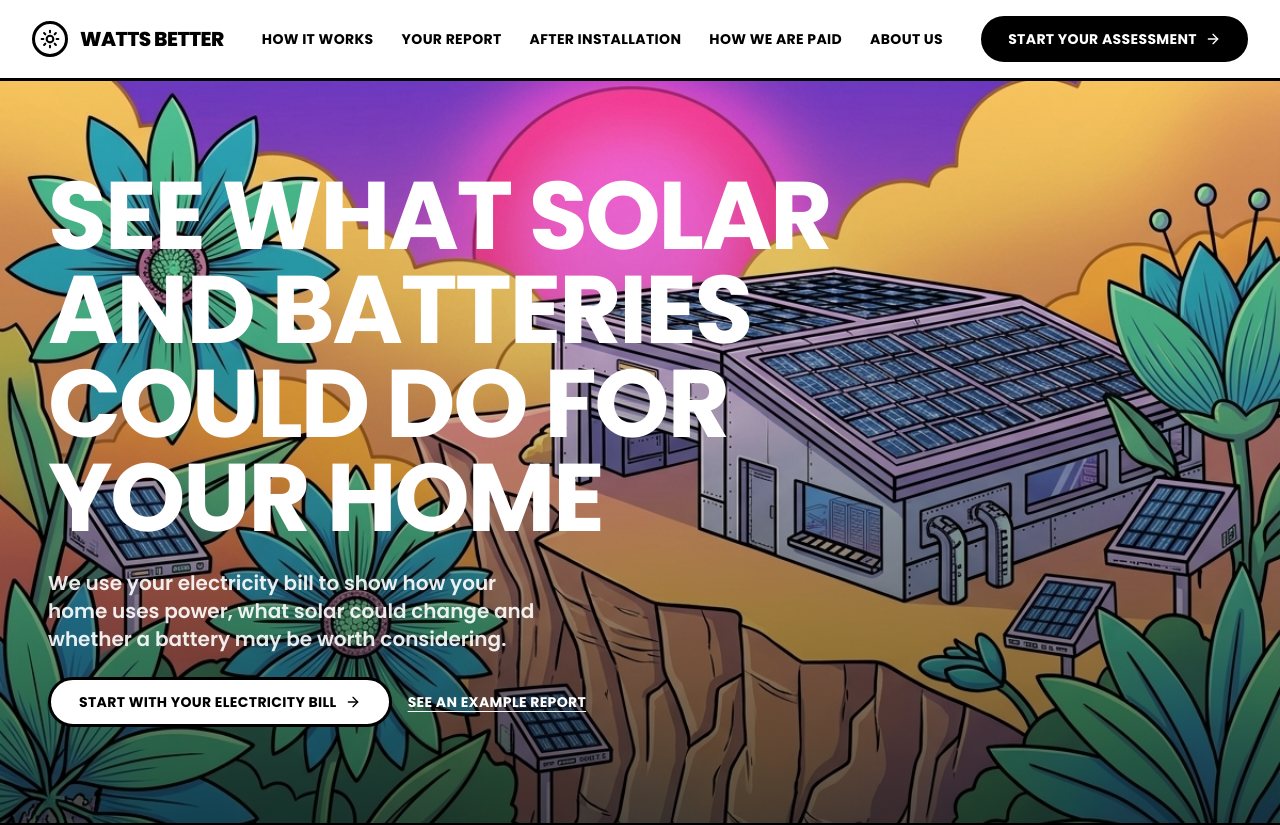
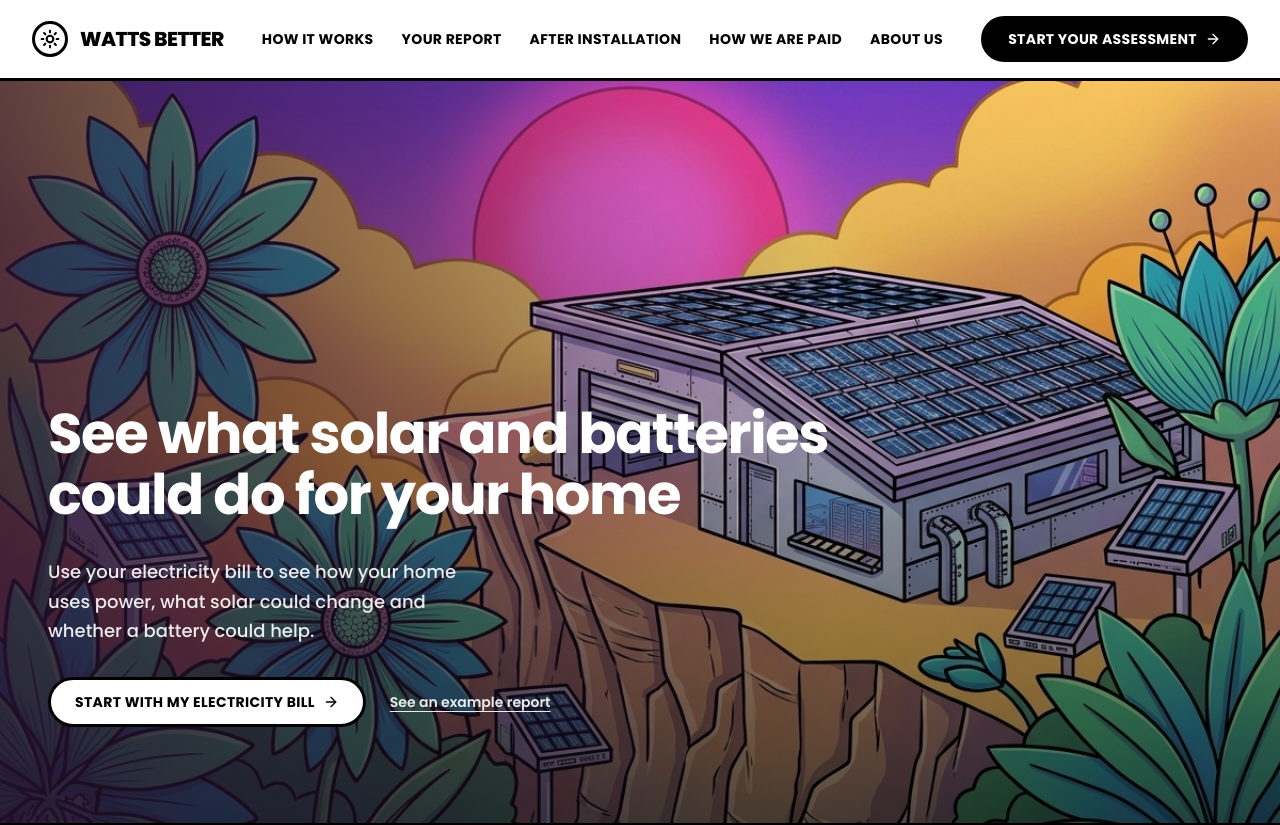
Before and after one commit to camplots/newthemeWattsBetter, a Next.js app: page / in a window 1280 px wide. Shown: the top 825 px of the page. Built offline with nearby package versions, Linux system fonts and the light colour scheme.

Commit message:
Refine homepage hero copy and layout

```diff
--- a/app/page.tsx
+++ b/app/page.tsx
@@ -32,25 +32,30 @@ export default function Home() {
             className="object-cover"
           />
           <div className="absolute inset-0 bg-gradient-to-t from-black/65 via-black/20 to-transparent" />
+          <div className="absolute inset-0 bg-gradient-to-r from-[#2a1233]/75 via-[#2a1233]/35 to-transparent md:via-[#2a1233]/40 md:via-30% md:to-65%" />
         </div>
 
         {/* Hero copy sits over the pinned image */}
         <section className="relative flex min-h-svh flex-col justify-end">
-          <div className="flex flex-col items-start gap-6 px-6 pb-16 md:px-12 md:pb-24">
-            <h1 className="max-w-4xl text-5xl leading-[0.98] font-bold uppercase tracking-tight text-white text-balance md:text-7xl lg:text-8xl">
+          <div className="flex flex-col items-start px-6 pt-32 pb-16 md:px-12 md:pb-24">
+            <h1 className="max-w-4xl text-4xl leading-[1.08] font-bold tracking-tight text-white text-balance sm:text-5xl lg:text-[3.5rem]">
               See what solar and batteries could do for your home
             </h1>
-            <p className="max-w-lg text-lg font-semibold text-white/90 md:text-xl">
-              We use your electricity bill to show how your home uses power, what solar could
-              change and whether a battery may be worth considering.
+            <p className="mt-6 max-w-md text-base leading-relaxed font-medium text-white/90 text-pretty md:mt-8 md:text-lg">
+              Use your electricity bill to see how your home uses power, what solar could change
+              and whether a battery could help.
             </p>
-            <div className="flex flex-wrap items-center gap-4">
-              <PillButton href="/calculator" variant="light">
-                Start with your electricity bill
-              </PillButton>
+            <div className="mt-8 flex flex-col items-start gap-5 sm:flex-row sm:items-center sm:gap-6">
+              <Link
+                href="/calculator"
+                className="inline-flex items-center gap-2 rounded-full border-[3px] border-black bg-white px-6 py-3 text-sm font-bold uppercase tracking-wide text-black transition-colors hover:bg-black hover:text-white"
+              >
+                Start with my electricity bill
+                <ArrowRight className="size-4" aria-hidden="true" />
+              </Link>
               <Link
                 href="/the-report"
-                className="text-sm font-bold uppercase tracking-wide text-white underline underline-offset-4"
+                className="text-sm font-semibold text-white/90 underline underline-offset-4 hover:text-white"
               >
                 See an example report
               </Link>
```
